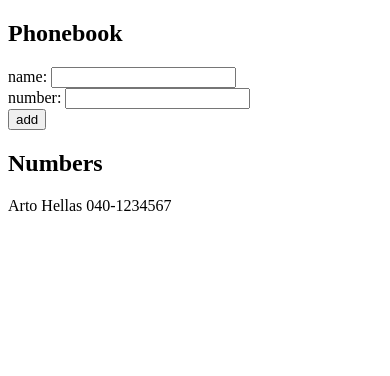
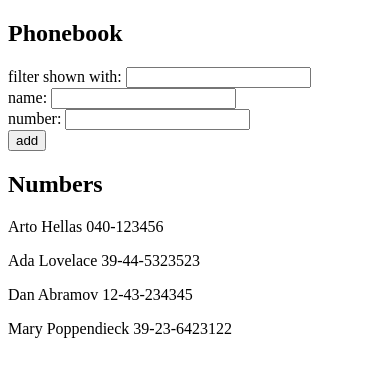
Before and after one commit to GrigoriiBerezin/fullstack, a React (Create React App) app in the folder part2/phonebook/: page / in a window 390 px wide. Shown: the top 376 px of the page. Built offline with nearby package versions, Linux system fonts and the light colour scheme.

Commit message:
Implement phonebook part 4

```diff
--- a/part2/phonebook/src/App.js
+++ b/part2/phonebook/src/App.js
@@ -3,8 +3,13 @@ import Person from "./components/Person";
 
 const App = () => {
     const [persons, setPersons] = useState([
-        {name: 'Arto Hellas', number: '040-1234567'}
+        {name: 'Arto Hellas', number: '040-123456', id: 1},
+        {name: 'Ada Lovelace', number: '39-44-5323523', id: 2},
+        {name: 'Dan Abramov', number: '12-43-234345', id: 3},
+        {name: 'Mary Poppendieck', number: '39-23-6423122', id: 4}
     ])
+
+    const [searchedPersons, setSearchedPersons] = useState(persons)
 
     const defaultName = ''
     const [newName, setNewName] = useState(defaultName)
@@ -12,23 +17,34 @@ const App = () => {
     const defaultNumber = ''
     const [number, setNumber] = useState(defaultNumber)
 
+    const defaultSearchMask = ''
+    const [searchMask, setSearchMask] = useState(defaultSearchMask)
+
     const addPerson = (event) => {
         event.preventDefault()
         if (persons.find(p => p.name === newName)) {
             alert(`${newName} is already added to phonebook`)
         } else {
-            setPersons(persons.concat({name: newName, number: number}))
+            setPersons(persons.concat({id: persons.length + 1, name: newName, number: number}))
             setNewName(defaultName)
             setNumber(defaultNumber)
         }
     }
 
     const onChangeEvent = (event) => ((setState) => setState(event.target.value))
+    const searchByMask = (event) => {
+        const mask = event.target.value.toLowerCase();
+        setSearchMask(mask)
+        setSearchedPersons(persons.filter(p => p.name.toLowerCase().includes(mask)))
+    }
 
     return (
         <div>
             <h2>Phonebook</h2>
             <form onSubmit={addPerson}>
+                <div>
+                    filter shown with: <input value={searchMask} onChange={searchByMask}/>
+                </div>
                 <div>
                     name: <input value={newName} onChange={e => onChangeEvent(e)(setNewName)}/>
                 </div>
@@ -41,7 +57,7 @@ const App = () => {
             </form>
             <h2>Numbers</h2>
             <div>
-                {persons.map(person => <Person key={person.name} name={person.name} number={person.number}/>)}
+                {searchedPersons.map(person => <Person key={person.id} name={person.name} number={person.number}/>)}
             </div>
         </div>
     )
```
